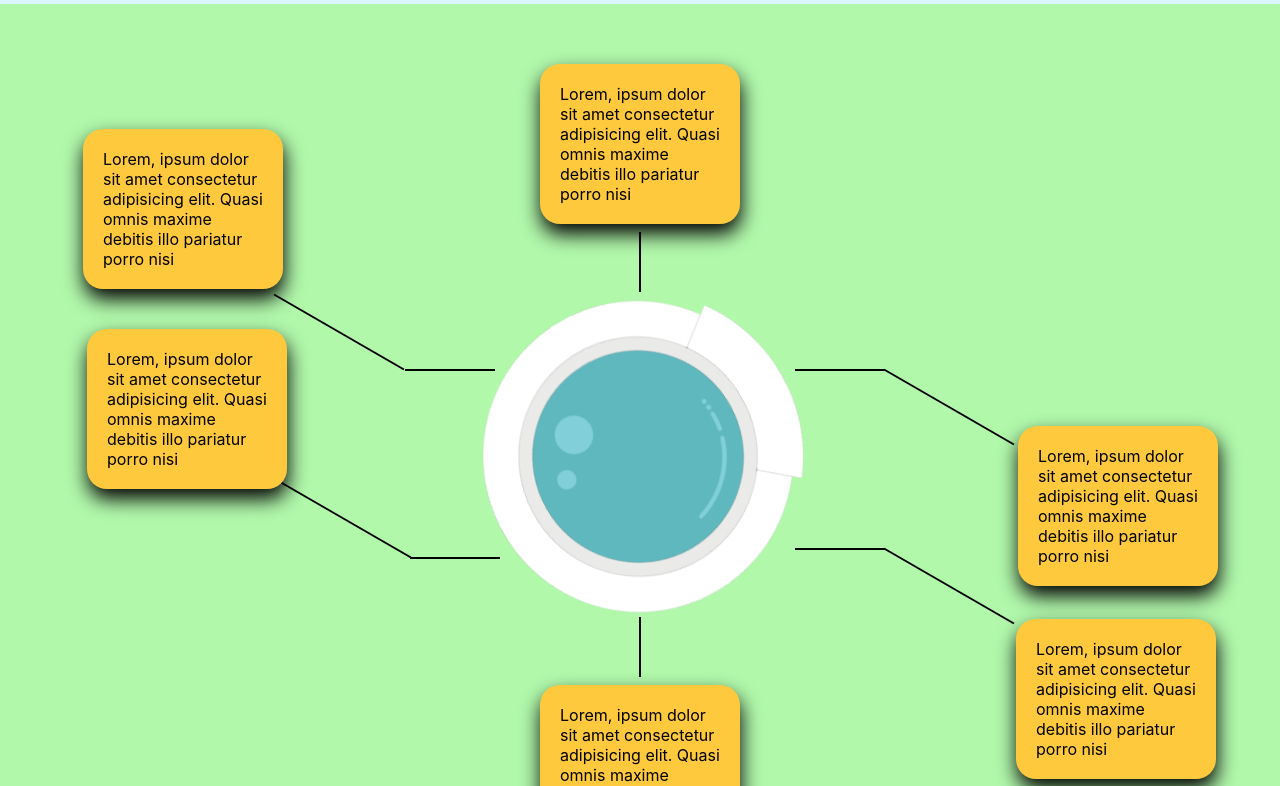
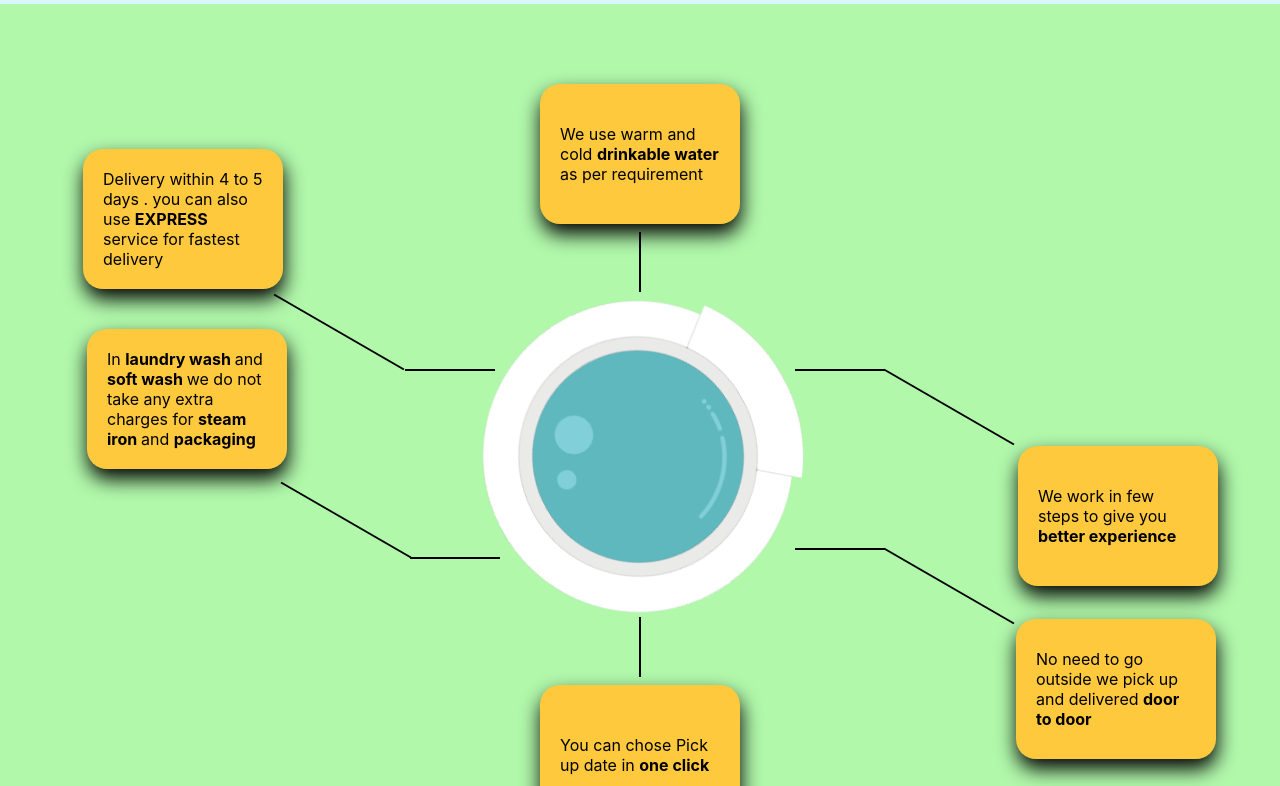
Before and after one commit to Mizanur2001/washinmachine, a React (Create React App) app: page / in a window 1280 px wide. Shown: the part 700-1486 px from the top of the page. Built offline with nearby package versions, Linux system fonts and the light colour scheme.

Commit message:
change lorem to text on benefits section

```diff
--- a/src/components/BenefitsWM.jsx
+++ b/src/components/BenefitsWM.jsx
@@ -7,13 +7,14 @@ const BenefitsWM = () => {
         <div className='benefitsWM'>
             <div className='benefitWMContRapp'>
                 <div className='benefitWMCont cont1'>
-                    <p>Lorem, ipsum dolor sit amet consectetur adipisicing elit. Quasi omnis maxime debitis illo pariatur porro nisi</p>
+                    <p>Delivery within 4 to 5 days . you can also use <b>EXPRESS</b> service for fastest delivery</p>
                 </div>
                 <div className='benefitWMCont cont2'>
-                    <p>Lorem, ipsum dolor sit amet consectetur adipisicing elit. Quasi omnis maxime debitis illo pariatur porro nisi</p>
+                    <p>We use warm and cold <b> drinkable water </b> as per requirement</p>
                 </div>
                 <div className='benefitWMCont cont3'>
-                    <p>Lorem, ipsum dolor sit amet consectetur adipisicing elit. Quasi omnis maxime debitis illo pariatur porro nisi</p>
+                    <p>We work in few steps to give you  <b> better experience</b></p>
+
                 </div>
             </div>
             <div className='firstLine'></div>
@@ -29,13 +30,13 @@ const BenefitsWM = () => {
             <div className='tenLine'></div>
             <div className='benefitWMContRapp'>
                 <div className='benefitWMCont cont4'>
-                    <p>Lorem, ipsum dolor sit amet consectetur adipisicing elit. Quasi omnis maxime debitis illo pariatur porro nisi</p>
+                    <p>No need to go outside we pick up and delivered <b> door to door</b></p>
                 </div>
                 <div className='benefitWMCont cont5'>
-                    <p>Lorem, ipsum dolor sit amet consectetur adipisicing elit. Quasi omnis maxime debitis illo pariatur porro nisi</p>
+                    <p>You can chose Pick up date in <b> one click</b></p>
                 </div>
                 <div className='benefitWMCont cont6'>
-                    <p>Lorem, ipsum dolor sit amet consectetur adipisicing elit. Quasi omnis maxime debitis illo pariatur porro nisi</p>
+                    <p>In <b> laundry wash </b> and <b> soft  wash  </b> we do not take any extra charges for <b> steam iron </b> and  <b> packaging</b></p>
                 </div>
             </div>
         </div>
--- a/src/components/css/BenefitsWM.css
+++ b/src/components/css/BenefitsWM.css
@@ -100,6 +100,9 @@
     padding: 20px;
     border-radius: 20px;
     box-shadow: 1px 10px 20px #000;
+    display: flex;
+    align-items: center;
+    justify-content: center;
 }
 
 .benefitWMContRapp {
```
